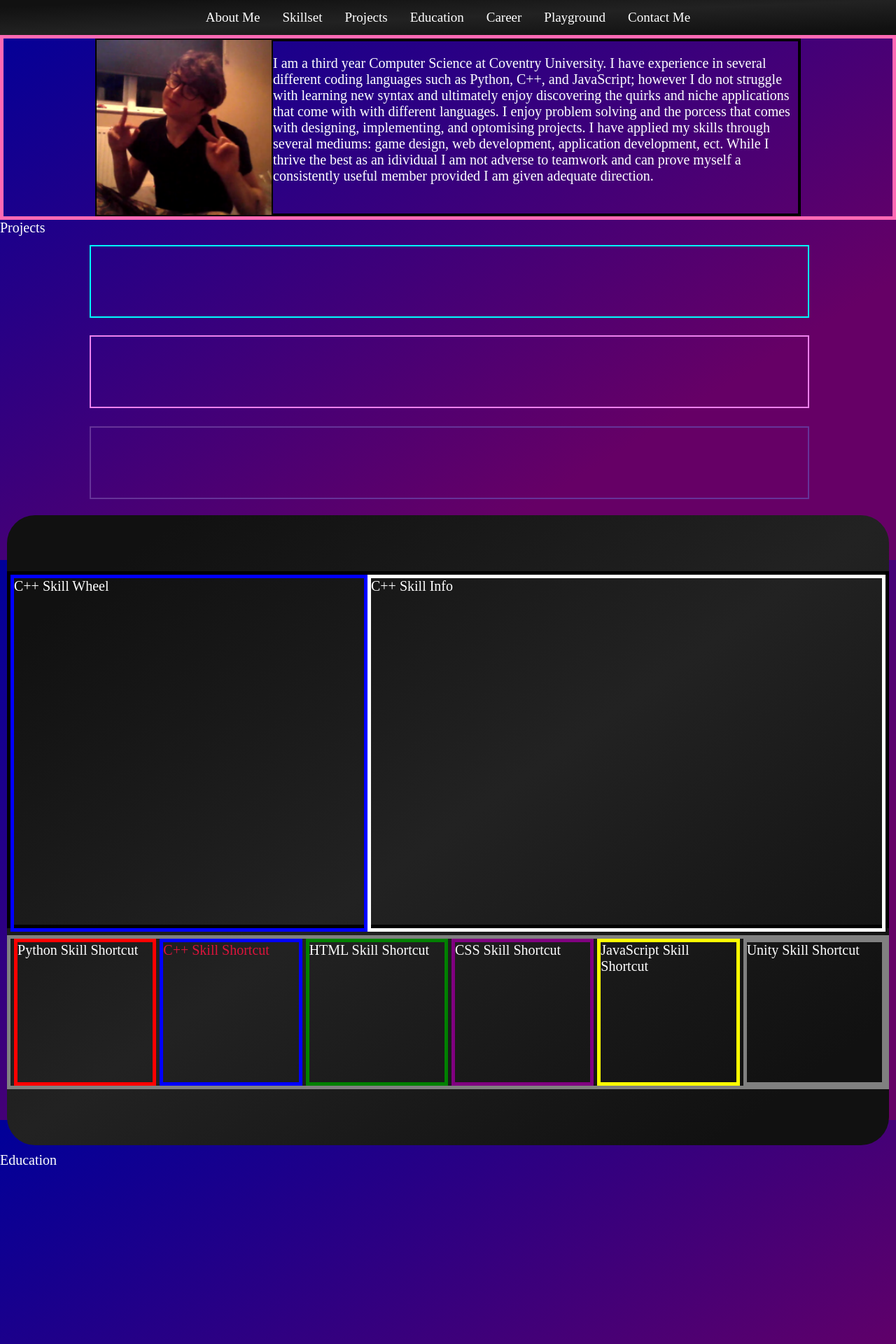
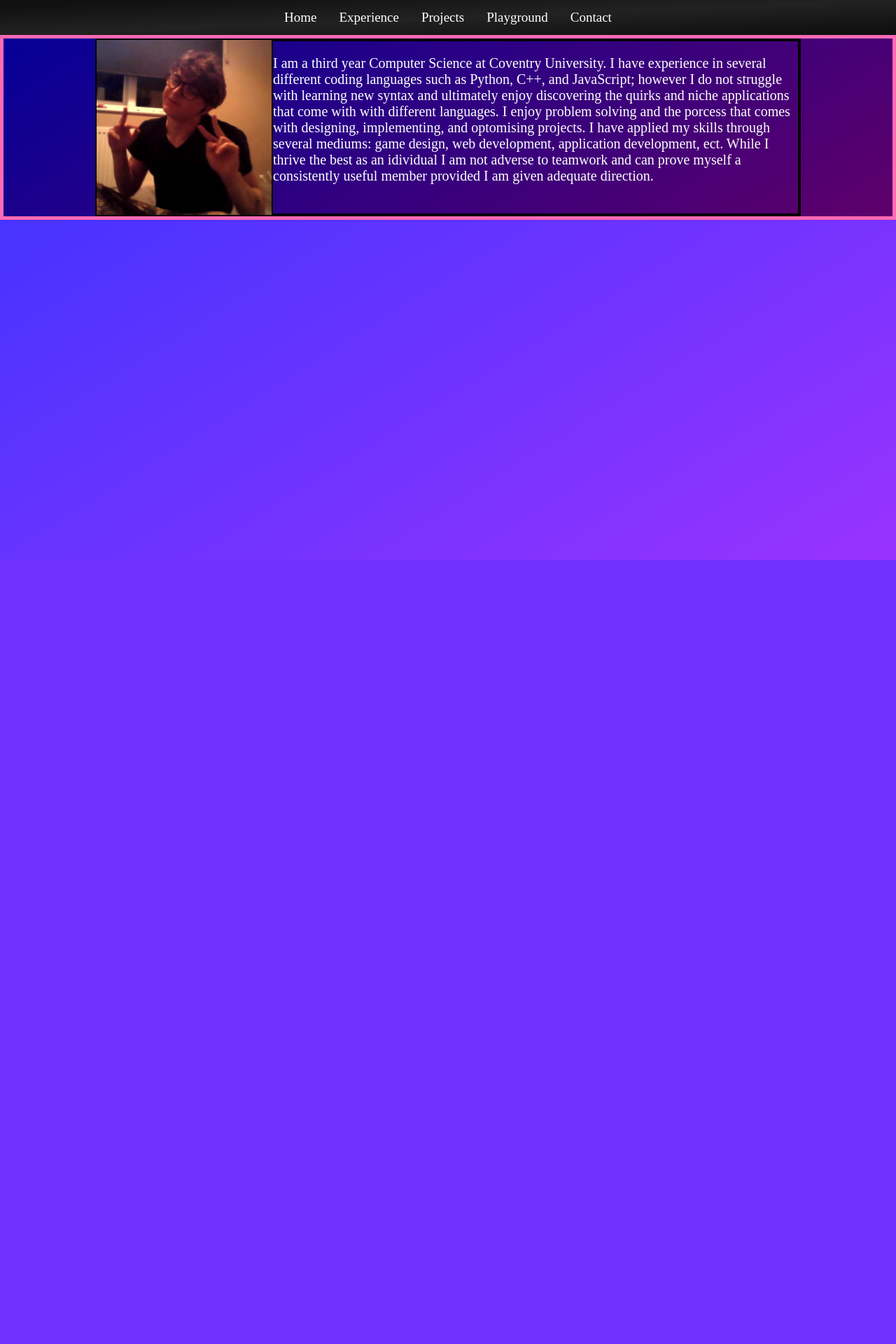
Before and after one commit to Meakinl2/Personal-Website, a Flask app: page / in a window 1280 px wide. Shown: the top 1920 px of the page at 70% size. After the commit the page ends 800 px from the top, so only its background shows below. Run offline with Flask 3, Linux system fonts and the light colour scheme.

Commit message:
03/09/25 Pages bases created and linked to flask

```diff
--- a/main.py
+++ b/main.py
@@ -6,6 +6,18 @@ app = Flask(__name__)
 def Main():
     return render_template("homepage.html")
 
+@app.route("/experience")
+def Experience():
+    return render_template("experience.html")
+
+@app.route("/projects")
+def Projects():
+    return render_template("projects.html")
+
+@app.route("/contact")
+def Contact():
+    return render_template("contact.html")
+
 @app.route("/playground")
 def Playground():
     return render_template("playground.html")
--- a/templates/homepage.html
+++ b/templates/homepage.html
@@ -4,10 +4,6 @@
     <head>
         <title> Homepage </title>
         <link rel="stylesheet" href="{{url_for('static',filename='css/homepage.css')}}">
-        <link rel="stylesheet" href="{{url_for('static',filename='css/fade_in.css')}}">
-
-        <link rel="stylesheet" href="{{url_for('static',filename='css/skills.css')}}">
-        <link rel="stylesheet" href="{{url_for('static',filename='css/projects.css')}}">
 
     </head>
 
@@ -33,124 +29,6 @@
                 </div>
             </div>
 
-            <div id="projects">
-                Projects
-                <div class="project-display" id="project1">
-
-                </div>
-
-                <div class="project-display" id="project2">
-
-                </div>
-
-                <div class="project-display" id="project3">
-
-                </div>
-            </div>
-
-            <div id="skills">
-                <div class="skill-slide" id="python">
-                    <div class="skill-wheel" id="python">
-                        Python Skill Wheel
-                    </div>
-
-                    <div class="skill-info" id="python">
-                        Python Skill Info
-                    </div>
-                </div>
-
-                <div class="skill-slide" id="cpp">
-                    <div class="skill-wheel" id="cpp">
-                        C++ Skill Wheel
-                    </div>
-
-                    <div class="skill-info" id="cpp">
-                        C++ Skill Info
-                    </div>
-                </div>
-
-                <div class="skill-slide" id="html">
-                    <div class="skill-wheel" id="html">
-                        HTML Skill Wheel
-                    </div>
-
-                    <div class="skill-info" id="html">
-                        HTML Skill Info
-                    </div>
-                </div>
-
-                <div class="skill-slide" id="css">
-                    <div class="skill-wheel" id="css">
-                        CSS Skill Wheel
-                    </div>
-
-                    <div class="skill-info" id="css">
-                        CSS Skill Info
-                    </div>
-                </div>
-
-                <div class="skill-slide" id="javascript">
-                    <div class="skill-wheel" id="javascript">
-                        JavaScript Skill Wheel
-                    </div>
-
-                    <div class="skill-info" id="javascript">
-                        JavaScript Skill Info
-                    </div>
-                </div>
-
-                <div class="skill-slide" id="unity">
-                    <div class="skill-wheel" id="unity">
-                        Unity Skill Wheel
-                    </div>
-
-                    <div class="skill-info" id="unity">
-                        Unity Skill Info
-                    </div>
-                </div>
-
-                <div class="skill-shortcuts">
-                    <div class="skill-shortcut" id="python" onclick="ManualSlideshow(0)">
-                        Python Skill Shortcut
-                    </div>
-
-                    <div class="skill-shortcut" id="cpp" onclick="ManualSlideshow(1)">
-                        C++ Skill Shortcut
-                    </div>
-
-                    <div class="skill-shortcut" id="html" onclick="ManualSlideshow(2)">
-                        HTML Skill Shortcut
-                    </div>
-
-                    <div class="skill-shortcut" id="css" onclick="ManualSlideshow(3)">
-                        CSS Skill Shortcut
-                    </div>
-
-                    <div class="skill-shortcut" id="javascript" onclick="ManualSlideshow(4)">
-                        JavaScript Skill Shortcut
-                    </div>
-
-                    <div class="skill-shortcut" id="unity" onclick="ManualSlideshow(5)">
-                        Unity Skill Shortcut
-                    </div>
-                </div>
-            </div>
-
-            <div id="education">
-                Education
-            </div>
-
-            <div id="career">
-                Career
-            </div>
-
-            <div id="contact">
-                Contact Me
-            </div>
-
-        </div>
-        <script src="{{url_for('static',filename='scripts/fade_in.js')}}"></script>
-        <script src="{{url_for('static',filename='scripts/skills_slideshow.js')}}"></script>
     </body>
 
 </html>
--- a/templates/navbar.html
+++ b/templates/navbar.html
@@ -2,12 +2,10 @@
 
 <div id="navbar">
     <ul>
-        <li><a href="#about"> About Me </a></li>
-        <li><a href="#skills"> Skillset </a></li>
-        <li><a href="#projects"> Projects </a></li>
-        <li><a href="#education"> Education </a></li>
-        <li><a href="#career"> Career </a></li>
+        <li><a href="/"> Home </a></li>
+        <li><a href="/experience"> Experience </a></li>
+        <li><a href="/projects"> Projects </a></li>
         <li><a href="/playground"> Playground </a></li>
-        <li><a href="#contact"> Contact Me </a></li>
+        <li><a href="/contact"> Contact </a></li>
     </ul>
 </div>
```
Also changed, not shown: templates/contact.html (added, +19 -0 lines), templates/experience.html (added, +19 -0 lines), templates/projects.html (added, +19 -0 lines), templates/skill_template.html (added, +90 -0 lines), 1 other file.
